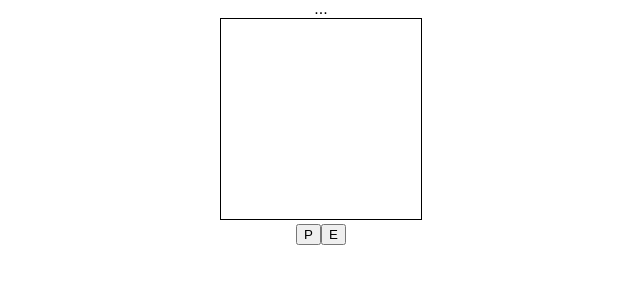
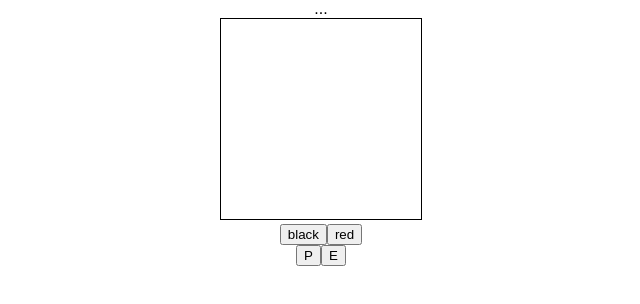
Before and after one commit to lean8086/wunderpaint, a React (Create React App) app: page / in a window 1280 px wide. Shown: the top 304 px of the page, without its empty margins (319-959 px from the left). Built offline with nearby package versions, Linux system fonts and the light colour scheme.

Commit message:
Add a color picker

```diff
--- a/src/Workspace/Toolbox.js
+++ b/src/Workspace/Toolbox.js
@@ -1,14 +1,16 @@
 import React, { Component } from 'react';
+import ColorPicker from './tools/ColorPicker';
 
 const tools = {
   Pencil: require('./tools/Pencil'),
   Eraser: require('./tools/Eraser'),
-}
+};
 
 class Toolbox extends Component {
   render() {
     return (
       <div>
+        <ColorPicker selectColor={(color) => this.props.selectColor(color)} />
         <button onClick={() => this.props.selectTool(tools.Pencil)}>P</button>
         <button onClick={() => this.props.selectTool(tools.Eraser)}>E</button>
       </div>
--- a/src/Workspace/index.js
+++ b/src/Workspace/index.js
@@ -20,6 +20,10 @@ class Workspace extends Component {
     this.setState({ selectedTool: tool.default });
   }
 
+  selectColor(color) {
+    this.setState({ color });
+  }
+
   selectLayer(layer) {
     this.setState({ selectedLayer: layer });
   }
@@ -33,6 +37,7 @@ class Workspace extends Component {
         <Toolbox
           // selectLayer={(layer) => this.selectLayer(layer)}
           selectTool={(tool) => this.selectTool(tool)}
+          selectColor={(color) => this.selectColor(color)}
         />
       </div>
     );
--- /dev/null
+++ b/src/Workspace/tools/ColorPicker.js
@@ -0,0 +1,18 @@
+import React, { Component } from 'react';
+
+const palette = {
+
+};
+
+class ColorPicker extends Component {
+  render() {
+    return (
+      <div>
+        <button onClick={() => this.props.selectColor('#000')}>black</button>
+        <button onClick={() => this.props.selectColor('#f00')}>red</button>
+      </div>
+    );
+  }
+}
+
+export default ColorPicker;
```
